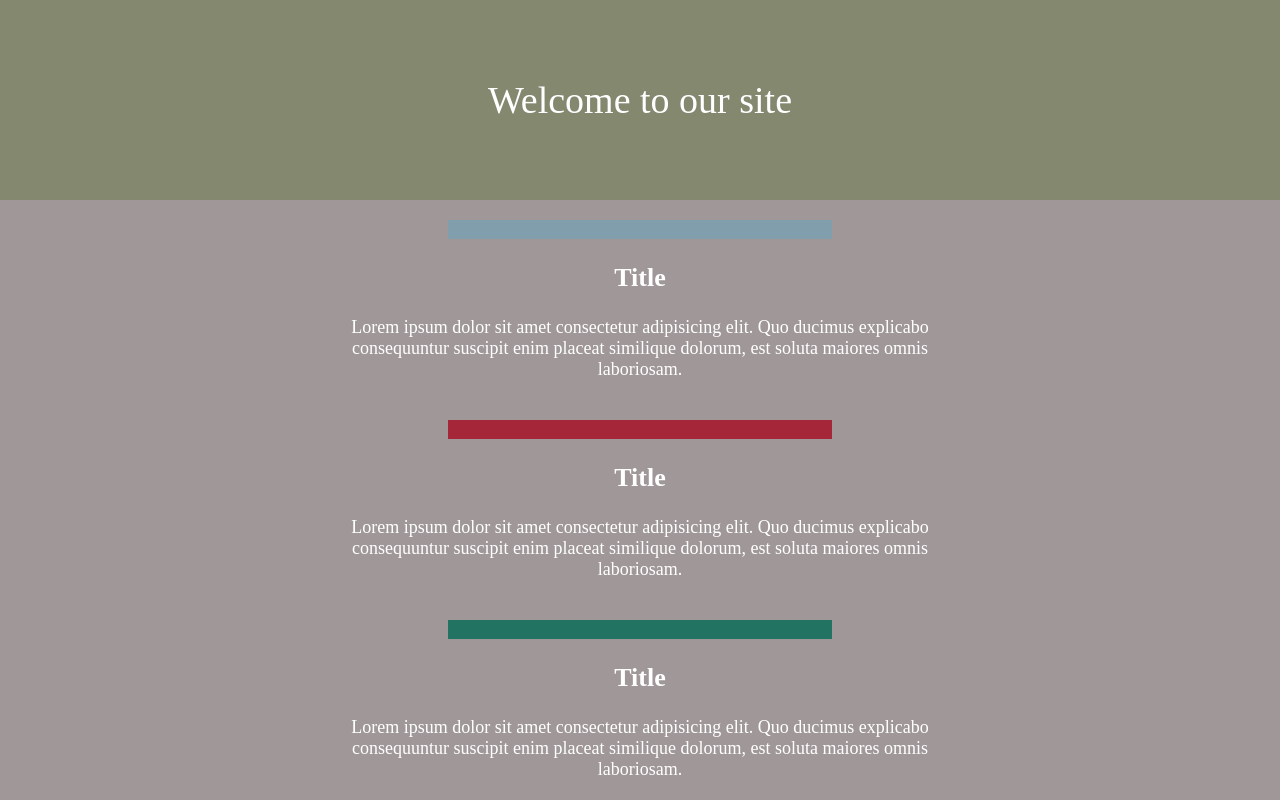
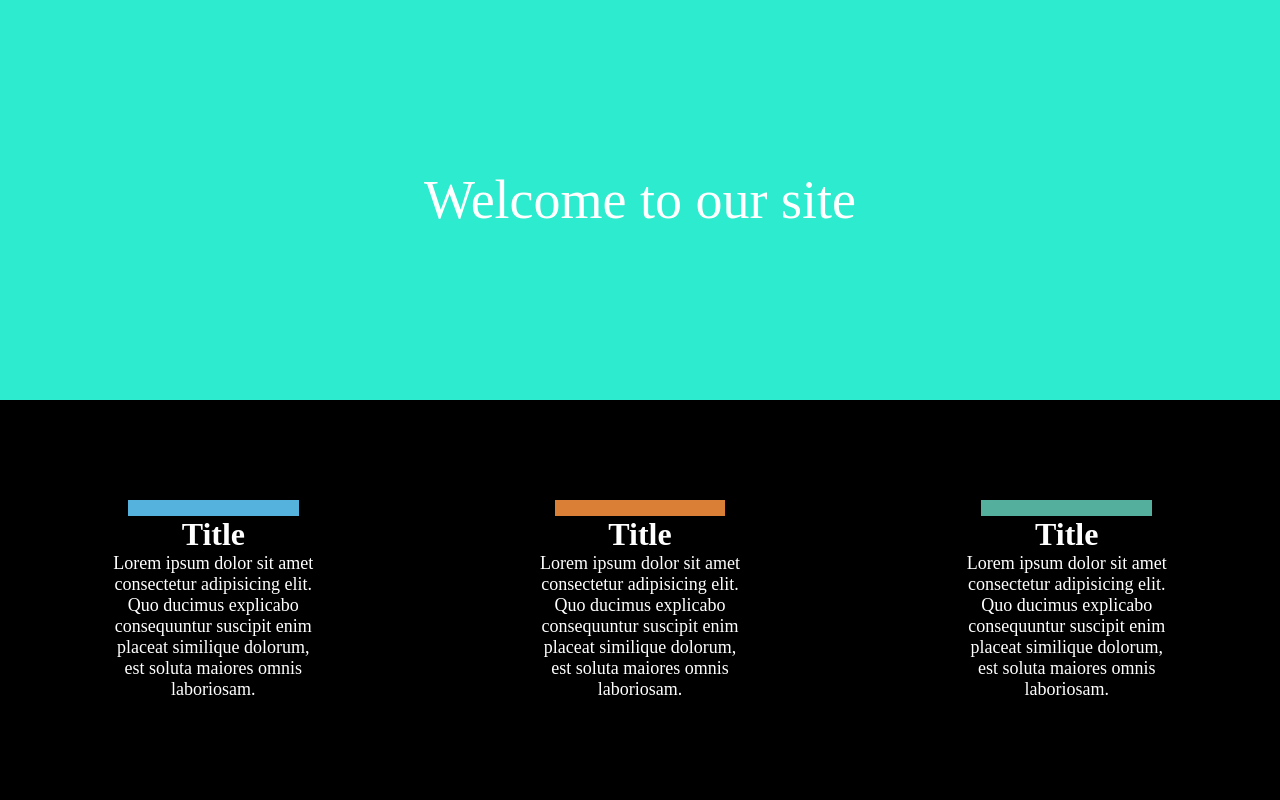
Before and after one commit to LeahMarke/First-Responsive-Website, a plain HTML site: page index.html in a window 1280 px wide. Drawn offline with Linux system fonts and the light colour scheme.

Commit message:
set large display breakpoint styling

```diff
--- a/style.css
+++ b/style.css
@@ -38,7 +38,7 @@ header {
   width: 100vw;
 }
 .block {
-  width: 30%;
+  width: 35%;
   height: 1.2em;
 }
 .color_1 {
@@ -94,18 +94,23 @@ h2 {
     background-color: rgb(160, 152, 152);
   }
 }
+/*!-------------Don't change above line------------*/
 /*.......begin media query for laptop......*/
-/* @media (min-width: 992px) { */
-/*.....top box.....*/
-/* header {
+@media (min-width: 992px) {
+  /*.....top box.....*/
+  header {
     display: flex;
     justify-content: center;
     align-items: center;
     background-color: rgb(44, 235, 206);
     height: 50%;
-  } */
-/*.......bottom box......*/
-/* .bottom {
+  }
+  .main_title {
+    font-size: 54px;
+  }
+
+  /*.......bottom box......*/
+  .bottom {
     display: flex;
     flex-direction: row;
     background-color: black;
@@ -121,37 +126,14 @@ h2 {
   .color_3 {
     background-color: rgb(84, 175, 156);
   }
-} */
+  h2 {
+    font-size: 32px;
+  }
+  .title {
+    height: 25vh;
+  }
+  .block {
+    width: 40%;
+  }
+}
 /*......end media query for laptop......*/
-
-/* .main_container {
-  display: flex;
-  flex-direction: column;
-  height: 100%;
-  width: 100%;
-  margin: 1em auto;
-}
-
-/*......3 title boxes....*/
-
-/* .bottom {
-  display: flex;
-  align-items: center;
-  justify-content: space-around;
-  width: 100%;
-}
-
-.title {
-  display: flex;
-  flex-direction: column;
-  justify-content: space-between;
-  align-items: center;
-  text-align: center;
-  width: 25%;
-}
-
-p {
-  width: 35%;
-} */
-
-/*.....color blocks....*/
```
